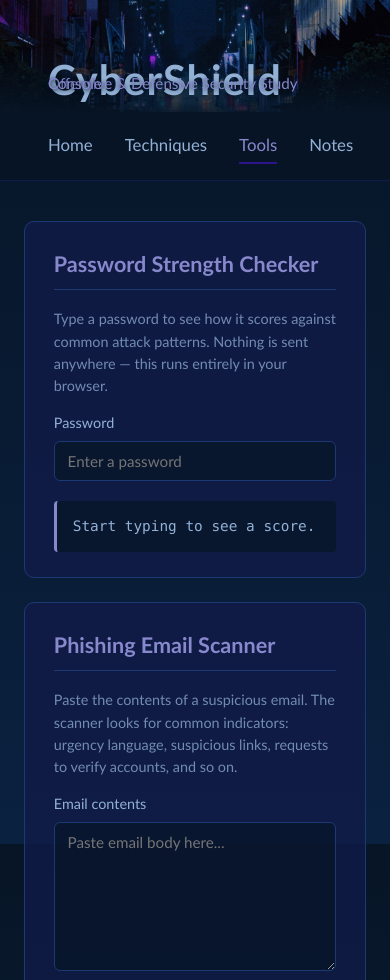
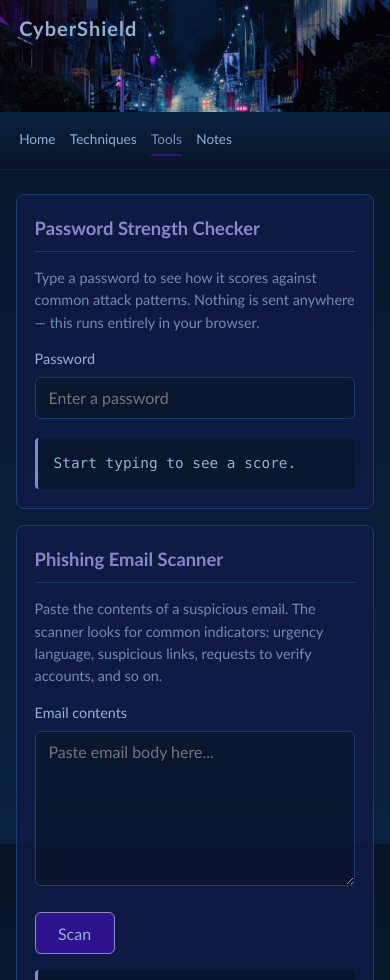
Before and after one commit to CyberVal-Ta/CyberShieldProject, a plain HTML site: page tools.html in a window 390 px wide. Shown: the top 980 px of the page. Drawn offline with Linux system fonts and the light colour scheme.

Commit message:
major fix to the banner and nav bar and css

```diff
--- a/style.css
+++ b/style.css
@@ -1,4 +1,14 @@
-/* -------- base -------- */
+/*
+   CyberShield - palette
+   #8889CD soft periwinkle
+   #2E148C deep violet
+   #1D3973 mid navy
+   #0A2140 dark navy
+   #071526 near-black navy
+   #92B1D5 light steel blue
+   #111B48 very dark indigo
+    */
+
 * {
   box-sizing: border-box;
 }
@@ -15,6 +25,7 @@ body {
   color: #92B1D5;
   min-height: 100vh;
   line-height: 1.55;
+  -webkit-text-size-adjust: 100%;
 }
 
 a {
@@ -26,19 +37,19 @@ a:hover {
   text-decoration: underline;
 }
 
-/* -------- banner -------- */
+
 .banner {
   position: relative;
   width: 100%;
   overflow: hidden;
+  background: #071526;
   line-height: 0;
-  background: #071526;   /* fallback if image fails to load */
 }
 
 .banner-img {
   width: 100%;
   height: auto;
-  max-height: 340px;
+  max-height: 220px;
   object-fit: cover;
   object-position: center;
   display: block;
@@ -46,40 +57,31 @@ a:hover {
 
 .banner-overlay {
   position: absolute;
-  bottom: 0;
-  left: 0;
-  right: 0;
-  padding: 2rem 3rem 1.8rem;
-  background: linear-gradient(180deg, transparent 0%, rgba(7,21,38,0.92) 100%);
+  top: 1.5rem;
+  left: 2rem;
+  right: 2rem;
+  line-height: 1.2;
 }
 
 .banner h1 {
   margin: 0;
-  font-size: 2.6rem;
+  font-size: 2rem;
   letter-spacing: 1px;
   color: #92B1D5;
-  text-shadow: 0 2px 8px rgba(7,21,38,0.8);
+  text-shadow: 0 2px 8px rgba(7,21,38,0.85);
 }
 
-.tagline {
-  margin: 0.3rem 0 0;
-  font-size: 0.95rem;
-  color: #8889CD;
-  text-shadow: 0 1px 4px rgba(7,21,38,0.8);
-}
-
-/* -------- nav -------- */
 .navbar {
   display: flex;
   gap: 2rem;
   padding: 1rem 3rem;
-  background: rgba(7, 21, 38, 0.9);
+  background: linear-gradient(180deg, #0A2140 0%, #071526 100%);
   border-bottom: 1px solid #111B48;
 }
 
 .navbar a {
   color: #92B1D5;
-  font-size: 1.05rem;
+  font-size: 1rem;
   padding: 4px 0;
   border-bottom: 2px solid transparent;
   transition: color 0.15s, border-color 0.15s;
@@ -95,7 +97,6 @@ a:hover {
   border-bottom-color: #2E148C;
 }
 
-/* -------- layout -------- */
 .layout {
   max-width: 1100px;
   margin: 2.5rem auto;
@@ -105,11 +106,6 @@ a:hover {
   gap: 1.5rem;
 }
 
-@media (max-width: 800px) {
-  .layout { grid-template-columns: 1fr; }
-}
-
-/* -------- panels -------- */
 .panel {
   background: rgba(17, 27, 72, 0.8);
   border: 1px solid #1D3973;
@@ -134,7 +130,6 @@ a:hover {
 .muted { color: #92B1D5; opacity: 0.75; font-size: 0.9rem; }
 .hint  { color: #92B1D5; opacity: 0.65; font-size: 0.85rem; margin-top: 1rem; font-style: italic; }
 
-/* -------- lists -------- */
 .link-list {
   list-style: none;
   padding: 0;
@@ -142,10 +137,7 @@ a:hover {
 }
 .link-list li { margin-bottom: 0.5rem; }
 
-/* -------- tools form -------- */
-.field {
-  margin-bottom: 1.2rem;
-}
+.field { margin-bottom: 1.2rem; }
 
 .field label {
   display: block;
@@ -164,7 +156,7 @@ a:hover {
   padding: 0.65rem 0.8rem;
   color: #92B1D5;
   font-family: inherit;
-  font-size: 0.95rem;
+  font-size: 1rem;
 }
 
 .field input:focus,
@@ -177,10 +169,10 @@ button {
   background: #2E148C;
   color: #92B1D5;
   border: 1px solid #8889CD;
-  padding: 0.6rem 1.4rem;
+  padding: 0.65rem 1.4rem;
   border-radius: 6px;
   font-family: inherit;
-  font-size: 0.95rem;
+  font-size: 1rem;
   cursor: pointer;
   transition: background 0.15s, color 0.15s;
 }
@@ -197,12 +189,12 @@ button:hover {
   border-left: 3px solid #8889CD;
   border-radius: 4px;
   white-space: pre-wrap;
+  word-break: break-word;
   font-size: 0.9rem;
   color: #92B1D5;
   font-family: Consolas, "Courier New", monospace;
 }
 
-/* -------- tables -------- */
 table {
   width: 100%;
   border-collapse: collapse;
@@ -227,16 +219,11 @@ th {
 
 tr:last-child td { border-bottom: none; }
 
-/* -------- tips / cards -------- */
 .tips {
   display: grid;
   grid-template-columns: 1fr 1fr;
   gap: 1rem;
   margin-top: 1rem;
-}
-
-@media (max-width: 800px) {
-  .tips { grid-template-columns: 1fr; }
 }
 
 .tip {
@@ -258,7 +245,6 @@ tr:last-child td { border-bottom: none; }
   color: #92B1D5;
 }
 
-/* -------- footer -------- */
 .footer {
   text-align: center;
   padding: 2rem 1rem;
@@ -266,3 +252,96 @@ tr:last-child td { border-bottom: none; }
   opacity: 0.55;
   font-size: 0.85rem;
 }
+
+
+
+@media (max-width: 900px) {
+  .layout {
+    grid-template-columns: 1fr;
+    margin: 2rem auto;
+  }
+
+  .tips {
+    grid-template-columns: 1fr;
+  }
+}
+
+
+@media (max-width: 640px) {
+
+
+  .banner-img {
+    max-height: 160px;
+  }
+
+  .banner-overlay {
+    top: 1rem;
+    left: 1.2rem;
+    right: 1.2rem;
+  }
+
+  .banner h1 {
+    font-size: 1.5rem;
+  }
+
+  .navbar {
+    gap: 1.2rem;
+    padding: 0.8rem 1.2rem;
+    overflow-x: auto;
+    -webkit-overflow-scrolling: touch;
+    white-space: nowrap;
+  }
+
+  .navbar a {
+    font-size: 0.95rem;
+  }
+
+
+  .panel {
+    padding: 1.2rem 1.1rem;
+    border-radius: 8px;
+  }
+
+  .panel h2 {
+    font-size: 1.15rem;
+  }
+
+  .layout {
+    padding: 0 1rem;
+    margin: 1.5rem auto;
+    gap: 1rem;
+  }
+
+
+  table {
+    display: block;
+    overflow-x: auto;
+    white-space: nowrap;
+  }
+
+  th, td {
+    padding: 0.6rem 0.8rem;
+    font-size: 0.85rem;
+  }
+
+  /* footer */
+  .footer {
+    padding: 1.5rem 1rem;
+    font-size: 0.8rem;
+  }
+}
+
+
+@media (max-width: 400px) {
+  .banner h1 {
+    font-size: 1.25rem;
+  }
+
+  .navbar {
+    gap: 0.9rem;
+  }
+
+  .navbar a {
+    font-size: 0.85rem;
+  }
+}
--- a/tools.html
+++ b/tools.html
@@ -12,7 +12,6 @@
     <img src="assets/banner.jpg" alt="" class="banner-img">
     <div class="banner-overlay">
       <h1>CyberShield</h1>
-      <p class="tagline">Offensive &amp; Defensive Security Study Console</p>
     </div>
   </header>
 
```
Also changed, not shown: index.html (+0 -1 lines), notes.html (+0 -1 lines), techniques.html (+1 -2 lines).
